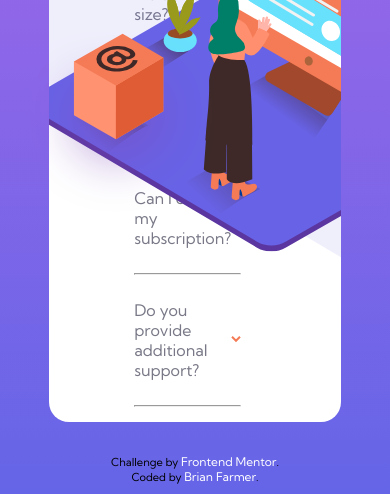
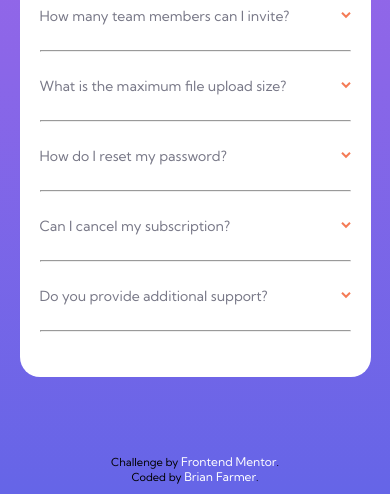
Before and after one commit to brianlfarmerllc/fem_accordion_card, a plain HTML site: page index.html in a window 390 px wide. Shown: the part 350-844 px from the top of the page. Drawn offline with Linux system fonts and the light colour scheme.

Commit message:
add media query for mobil views

```diff
--- a/assets/styles/_main.scss
+++ b/assets/styles/_main.scss
@@ -32,7 +32,7 @@ section {
   .background-pattern {
     position: absolute;
     z-index: 0;
-    left: -54%;
+    left: -52%;
     top: -56%;
   }
 
@@ -62,7 +62,6 @@ section {
     align-items: center;
     img {
       padding-bottom: 1rem;
-      cursor: pointer;
     }
     .active {
       transform: rotate(180deg);
@@ -81,6 +80,10 @@ h2 {
 
 h4 {
   padding-bottom: 1rem;
+  cursor: pointer;
+  &:hover {
+    color: $softRed;
+  }
 }
 p {
   width: 80%;
--- a/assets/styles/_media.scss
+++ b/assets/styles/_media.scss
@@ -0,0 +1,83 @@
+@media screen and (max-width: 1375px) {
+  .main-img {
+    .background-pattern {
+      left: -55%;
+    }
+  }
+}
+@media screen and (max-width: 1330px) {
+  .main-img {
+    .background-pattern {
+      left: -57%;
+    }
+  }
+}
+@media screen and (max-width: 1280px) {
+  .main-img {
+    .background-pattern {
+      left: -59%;
+    }
+  }
+}
+@media screen and (max-width: 1250px) {
+  .main-img {
+    .background-pattern {
+      left: -60%;
+    }
+  }
+}
+
+@media screen and (max-width: 1200px) {
+  .box {
+    display: none;
+  }
+
+  section {
+    max-width: 90%;
+    min-width: 90%;
+    display: block;
+    overflow: visible;
+  }
+  .main-img {
+    .background-pattern {
+      content: url("../images/bg-pattern-mobile.svg");
+      top: 0%;
+      left: 47%;
+      transform: translateX(-50%);
+    }
+    .woman {
+      content: url("../images/illustration-woman-online-mobile.svg");
+      top: -18%;
+      left: 45%;
+      transform: translateX(-50%);
+    }
+  }
+
+  .main-text {
+    padding: 15rem 2rem 3rem 2rem;
+  }
+
+  h2 {
+    text-align: center;
+  }
+}
+
+@media screen and (max-width: 400px) {
+  .main-img {
+    .background-pattern {
+      content: url("../images/bg-pattern-mobile.svg");
+      top: 0%;
+      left: 50%;
+      transform: translateX(-50%);
+    }
+    .woman {
+      content: url("../images/illustration-woman-online-mobile.svg");
+      top: -18%;
+      left: 45%;
+      transform: translateX(-50%);
+    }
+  }
+  h4 {
+    font-size: 1.4rem;
+  }
+}
--- a/scripts.js
+++ b/scripts.js
@@ -7,14 +7,16 @@ const header4 = document.querySelectorAll("h4");
 
 function viewParagraph() {
   // Var
+  const arrowImg = this.closest("div").children[1];
   const pText = this.closest(".text-container").children[1];
   const h4Text = this.closest("div").children[0];
+  console.log(this.className);
 
-  if (this.className != "arrow active") {
+  if (this.className != "dark") {
     arrow.forEach((el) => el.classList.remove("active"));
     paragraph.forEach((el) => el.classList.remove("view"));
     header4.forEach((el) => el.classList.remove("dark"));
-    this.classList.toggle("active");
+    arrowImg.classList.toggle("active");
     h4Text.classList.toggle("dark");
     pText.classList.toggle("view");
   } else {
@@ -29,3 +31,6 @@ function viewParagraph() {
 arrow.forEach((el) => {
   el.addEventListener("click", viewParagraph);
 });
+header4.forEach((el) => {
+  el.addEventListener("click", viewParagraph);
+});
```
Also changed, not shown: index.html (+0 -2 lines), assets/styles/styles.css, 1 other file.
